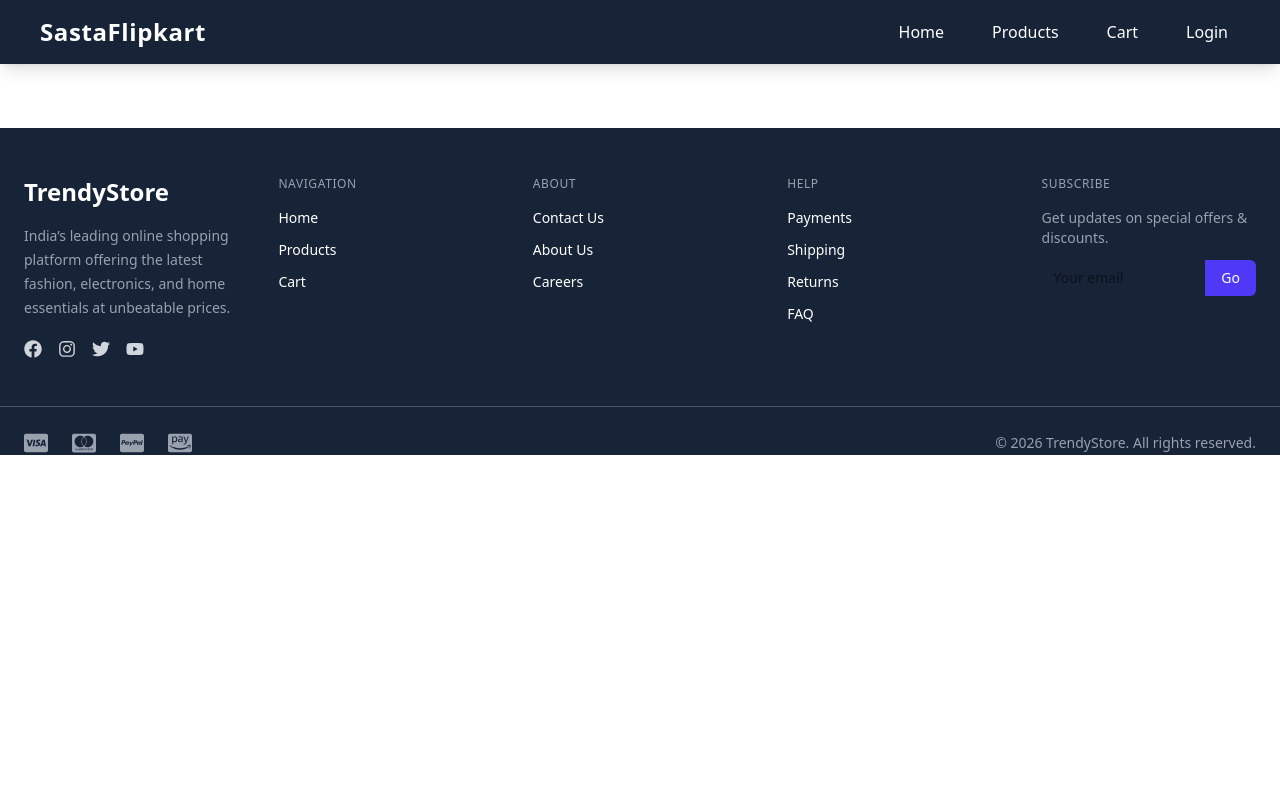
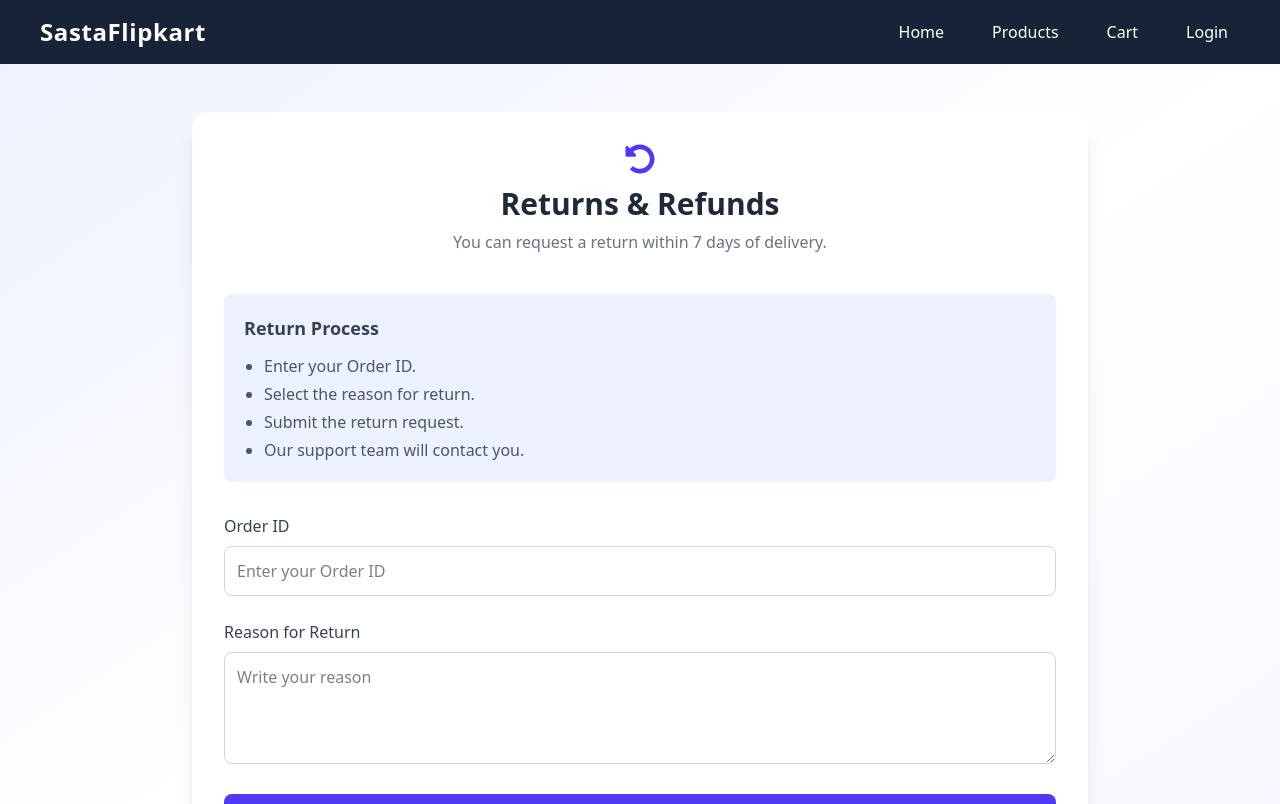
Before and after one commit to Nisita-Chandel/Flipcart-clone, a React (Vite) app in the folder frontend/: page /returns in a window 1280 px wide. Shown: the top 804 px of the page. Built offline with nearby package versions, Linux system fonts and the light colour scheme.

Commit message:
updated code

```diff
--- /dev/null
+++ b/frontend/src/pages/Returns.jsx
@@ -0,0 +1,91 @@
+import React, { useState } from "react";
+import { FaUndoAlt } from "react-icons/fa";
+
+const Returns = () => {
+  const [orderId, setOrderId] = useState("");
+  const [reason, setReason] = useState("");
+
+  const handleSubmit = (e) => {
+    e.preventDefault();
+    alert("Return request submitted successfully!");
+    setOrderId("");
+    setReason("");
+  };
+
+  return (
+    <div className="min-h-screen bg-gradient-to-br from-indigo-50 via-white to-purple-50 py-12 px-6">
+      <div className="max-w-4xl mx-auto bg-white shadow-xl rounded-2xl p-8">
+
+        {/* Heading */}
+        <div className="text-center mb-10">
+          <div className="flex justify-center mb-3">
+            <FaUndoAlt className="text-3xl text-indigo-600" />
+          </div>
+          <h1 className="text-3xl font-bold text-gray-800">
+            Returns & Refunds
+          </h1>
+          <p className="text-gray-500 mt-2">
+            You can request a return within 7 days of delivery.
+          </p>
+        </div>
+
+        {/* Steps */}
+        <div className="bg-indigo-50 p-5 rounded-lg mb-8">
+          <h3 className="text-lg font-semibold text-gray-700 mb-3">
+            Return Process
+          </h3>
+          <ul className="list-disc pl-5 text-gray-600 space-y-1">
+            <li>Enter your Order ID.</li>
+            <li>Select the reason for return.</li>
+            <li>Submit the return request.</li>
+            <li>Our support team will contact you.</li>
+          </ul>
+        </div>
+
+        {/* Form */}
+        <form onSubmit={handleSubmit} className="space-y-6">
+
+          {/* Order ID */}
+          <div>
+            <label className="block text-gray-700 font-medium mb-2">
+              Order ID
+            </label>
+            <input
+              type="text"
+              placeholder="Enter your Order ID"
+              value={orderId}
+              onChange={(e) => setOrderId(e.target.value)}
+              required
+              className="w-full border border-gray-300 rounded-lg p-3 focus:outline-none focus:ring-2 focus:ring-indigo-500"
+            />
+          </div>
+
+          {/* Reason */}
+          <div>
+            <label className="block text-gray-700 font-medium mb-2">
+              Reason for Return
+            </label>
+            <textarea
+              placeholder="Write your reason"
+              value={reason}
+              onChange={(e) => setReason(e.target.value)}
+              required
+              className="w-full border border-gray-300 rounded-lg p-3 h-28 focus:outline-none focus:ring-2 focus:ring-indigo-500"
+            ></textarea>
+          </div>
+
+          {/* Button */}
+          <button
+            type="submit"
+            className="w-full bg-indigo-600 text-white py-3 rounded-lg font-semibold hover:bg-indigo-700 transition duration-300"
+          >
+            Submit Return Request
+          </button>
+
+        </form>
+      </div>
+    </div>
+  );
+};
+
+export default Returns;
--- a/frontend/src/routes/Approutes.jsx
+++ b/frontend/src/routes/Approutes.jsx
@@ -11,6 +11,7 @@ import Contact from "../pages/Contact";
 import Shipping from "../pages/Shipping";
 import Security from "../pages/Security";
 import Payment from "../pages/Payment";
+import Returns from "../pages/Returns";
 const AppRoutes = () => {
   return (
     <Routes>
@@ -26,6 +27,7 @@ const AppRoutes = () => {
       <Route path="/shipping" element={<Shipping/>}/>
       <Route path="/security" element={<Security/>}/>
       <Route path="/payments" element={<Payment/>}/>
+      <Route path="/returns" element={<Returns/>}/>
     </Routes>
   );
 };
```
